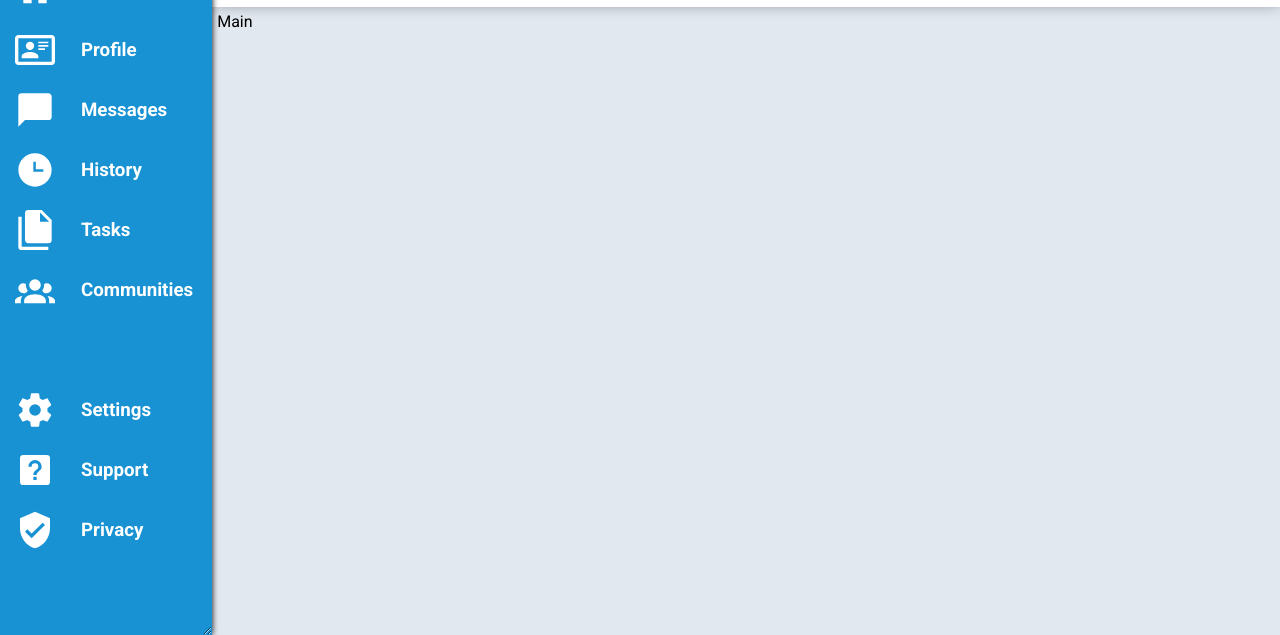
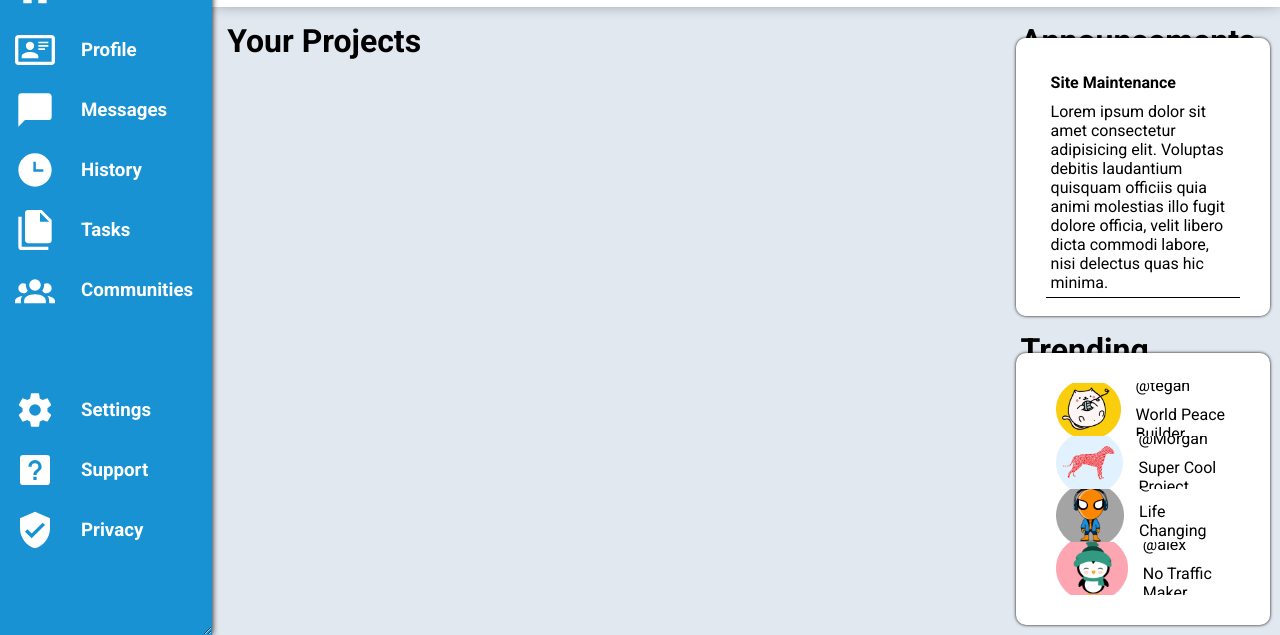
Before and after one commit to ManuSuhonen/odin-admin-dashboard, a plain HTML site: page index.html in a window 1280 px wide. Shown: the part 165-800 px from the top of the page. Drawn offline with Linux system fonts and the light colour scheme.

Commit message:
added announcements & trending

```diff
--- a/index.html
+++ b/index.html
@@ -4,6 +4,7 @@
 <head>
     <meta charset="UTF-8">
     <meta name="viewport" content="width=device-width, initial-scale=1.0">
+    <!-- <link href="https://cdn.jsdelivr.net/npm/bootstrap@5.3.3/dist/css/bootstrap.min.css" rel="stylesheet" integrity="sha384-QWTKZyjpPEjISv5WaRU9OFeRpok6YctnYmDr5pNlyT2bRjXh0JMhjY6hW+ALEwIH" crossorigin="anonymous"> -->
     <link rel="stylesheet" href="style.css">
     <script defer src="script.js"></script>
     <title>Dashboard</title>
@@ -32,7 +33,6 @@
                     <h1>Morgan Oakley (@morgan)</h1>
                 </div>
                 <div style="margin-left: auto;"></div>
-
                 <div id="button-container">
                     <button>New</button>
                     <button>Upload</button>
@@ -40,7 +40,79 @@
                 </div>
             </div>
         </header>
-        <main> Main </main>
+        <main>
+            <div id="projects">
+                <h1>Your Projects</h1>
+                <!-- <div class="card">
+                    <h1>Super Cool Project</h1>
+                    <p>Sed tempus ut lacus ut scelerisque. Suspendisse sollicitudin nibh erat, id facilisis felis
+                        accumsan nec.</p>
+                    <div>
+                        <svg xmlns="http://www.w3.org/2000/svg" viewBox="0 0 24 24">
+                            <path d="M13,3V9H21V3M13,21H21V11H13M3,21H11V15H3M3,13H11V3H3V13Z" />
+                        </svg>
+                        <svg xmlns="http://www.w3.org/2000/svg" viewBox="0 0 24 24">
+                            <path d="M13,3V9H21V3M13,21H21V11H13M3,21H11V15H3M3,13H11V3H3V13Z" />
+                        </svg>
+                        <svg xmlns="http://www.w3.org/2000/svg" viewBox="0 0 24 24">
+                            <path d="M13,3V9H21V3M13,21H21V11H13M3,21H11V15H3M3,13H11V3H3V13Z" />
+                        </svg>
+                    </div>
+                </div> -->
+            </div>
+            <div id="announcements">
+                <h1>Announcements</h1>
+                <div class="card">
+                    <h4>Site Maintenance</h4>
+                    <p>Lorem ipsum dolor sit amet consectetur adipisicing elit. Voluptas debitis laudantium quisquam
+                        officiis quia animi molestias illo fugit dolore officia, velit libero dicta commodi labore, nisi
+                        delectus quas hic minima.</p>
+                    <br />
+                    <h4>Community Share Day</h4>
+                    <p>Unde hic veritatis earum cumque ratione laboriosam necessitatibus iste aliquid alias aut,
+                        assumenda ipsum quas sequi suscipit voluptatem incidunt magni neque sint, quos illum itaque
+                        error vero vel ea? Amet.</p>
+                    <h4>Updated Privacy Policy</h4>
+                    <br />
+                    <p>Neque aperiam numquam voluptatem eos accusamus iste quia odio in autem, unde vel commodi ea
+                        assumenda aspernatur suscipit magni sequi optio quis adipisci cumque! Placeat fugiat accusantium
+                        delectus reiciendis aliquam.</p>
+                </div>
+            </div>
+            <div id="trending">
+                <h1>Trending</h1>
+                <div class="card">
+                    <div>
+                        <img src="assets/profile.png" alt="profile image">
+                        <div>
+                            <p>@tegan</p>
+                            <p>World Peace Builder</p>
+                        </div>
+                    </div>
+                    <div>
+                        <img src="assets/profile-2.png" alt="profile image">
+                        <div>
+                            <p>@Morgan</p>
+                            <p>Super Cool Project</p>
+                        </div>
+                    </div>
+                    <div>
+                        <img src="assets/profile-3.png" alt="profile image">
+                        <div>
+                            <p>@kendall</p>
+                            <p>Life Changing App</p>
+                        </div>
+                    </div>
+                    <div>
+                        <img src="assets/profile-4.png" alt="profile image">
+                        <div>
+                            <p>@alex</p>
+                            <p>No Traffic Maker</p>
+                        </div>
+                    </div>
+                </div>
+            </div>
+        </main>
         <aside>
             <div class="dash-buttons">
                 <svg xmlns="http://www.w3.org/2000/svg" viewBox="0 0 24 24">
--- a/style.css
+++ b/style.css
@@ -138,6 +138,46 @@ main {
     z-index: 1;
     grid-column: 2/3;
     background-color: rgb(226 232 240);
+
+    display: grid;
+    grid-template-columns: 3fr 1fr;
+
+    .card {
+        padding: 30px !important;
+        flex: 1 1 auto;
+        background-color: white;
+        border-radius: 10px;
+        box-shadow: 0 0 0.2rem black;
+        br {
+            content: "";
+            display: block;
+            border-top: 1px solid black;
+        }
+    }
+
+    #projects {
+        grid-row: 1/3;
+    }
+
+    #announcements {
+        display: flex;
+        flex-flow: column;
+    }
+
+    #trending {
+        display: flex;
+        flex-flow: column;
+        .card {
+            display: grid;
+            grid-template-rows: repeat(4, 1fr);
+            > div {
+                display: flex;
+                justify-content: flex-start;
+                align-items: center;
+            }
+        }
+    }
+
 }
 
 svg {
```
